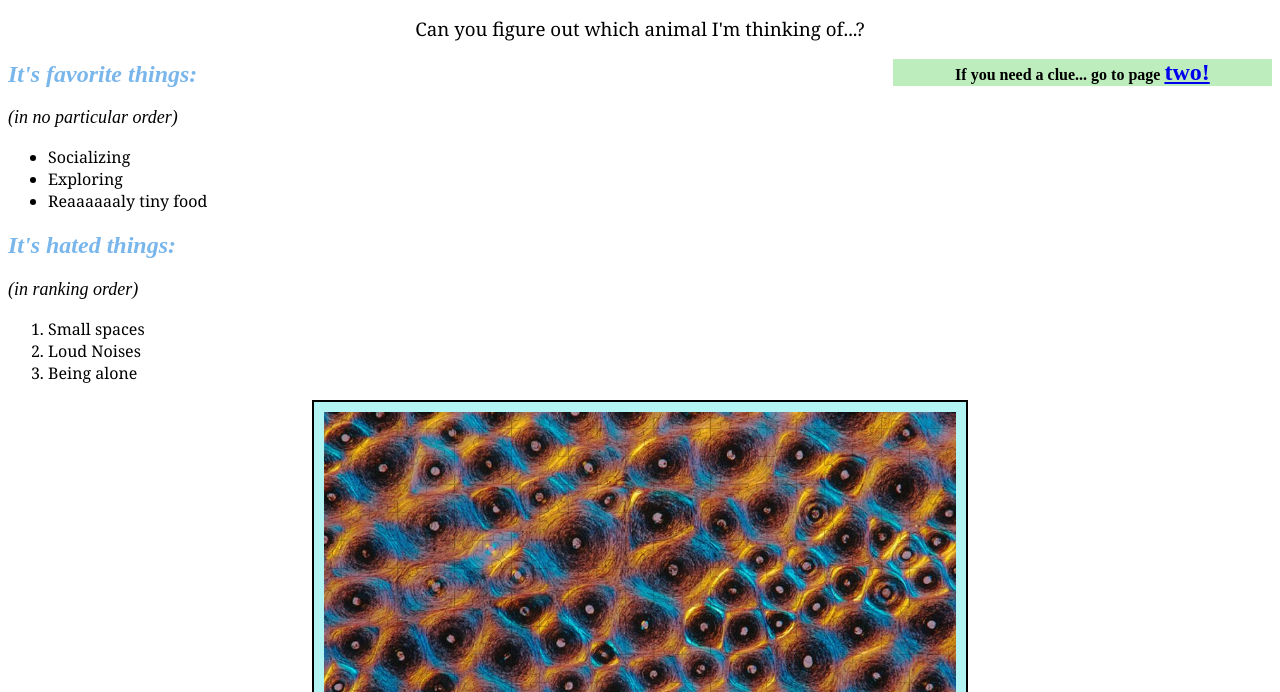
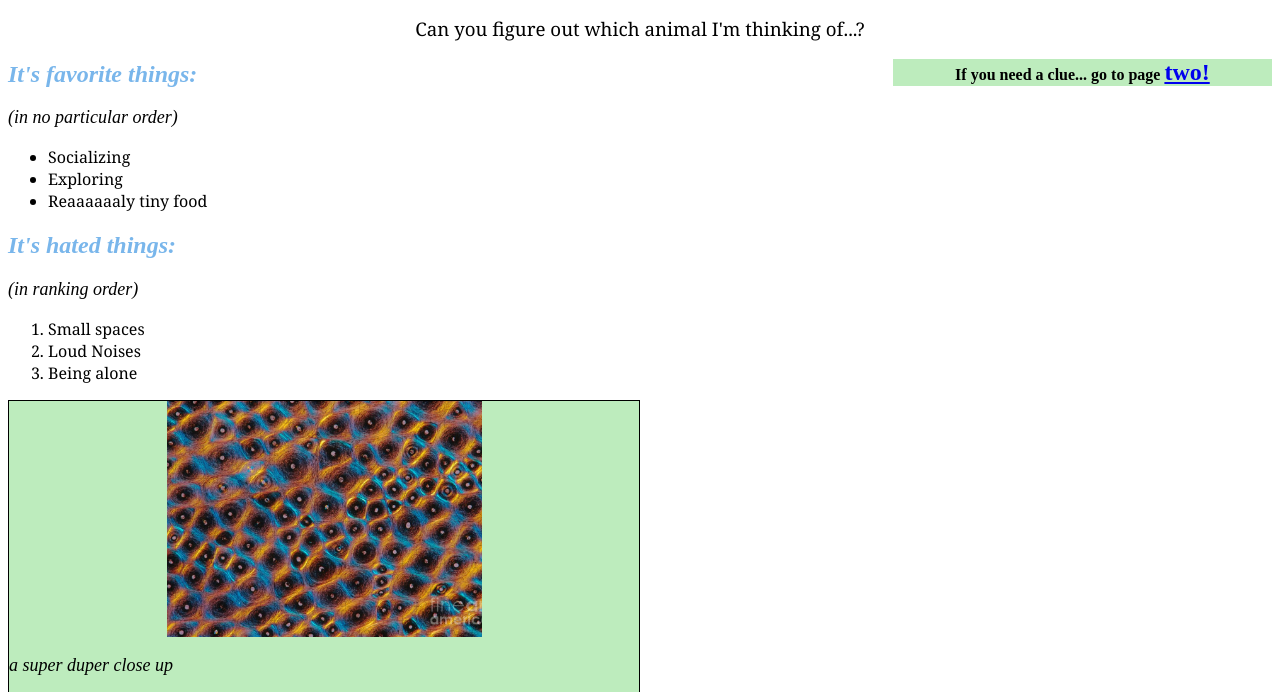
Before and after one commit to BriancaKnight/pet-project, a plain HTML site: page index.html in a window 1280 px wide. Shown: the part 108-800 px from the top of the page. Drawn offline with Linux system fonts and the light colour scheme.

Commit message:
Update CSS

```diff
--- a/index.html
+++ b/index.html
@@ -33,7 +33,10 @@
     <li>Being alone</li>
   </ol>
 </div>
+<div class="box1">
 <img class="img" src="img/whale-closeup.jpeg">
+<p>a super duper close up</p>
+</div>
 </body>
 
 </html>
--- a/styles.css
+++ b/styles.css
@@ -31,12 +31,9 @@ h3{
 }
 
 img {
-  margin:auto;
+  margin: auto;
   width: 50%;
-  height:auto;
-  border : 2px solid black;
-  padding: 10px;
-  background-color: rgb(178, 244, 244);
+  height: auto;
   display: block;
 }
 
@@ -50,3 +47,18 @@ img {
   font-weight: 100;
   font-weight: lighter;
 }
+
+.box1 {
+  width: 50%;
+  border: solid black;
+  border-width: 1px;
+  background-color:  rgb(189, 236, 189);
+  margin-top: 10px;
+  margin-bottom: 10px;
+  box-sizing: border-box;
+
+}
+
+p2 {
+  text-align: center;
+}
```
